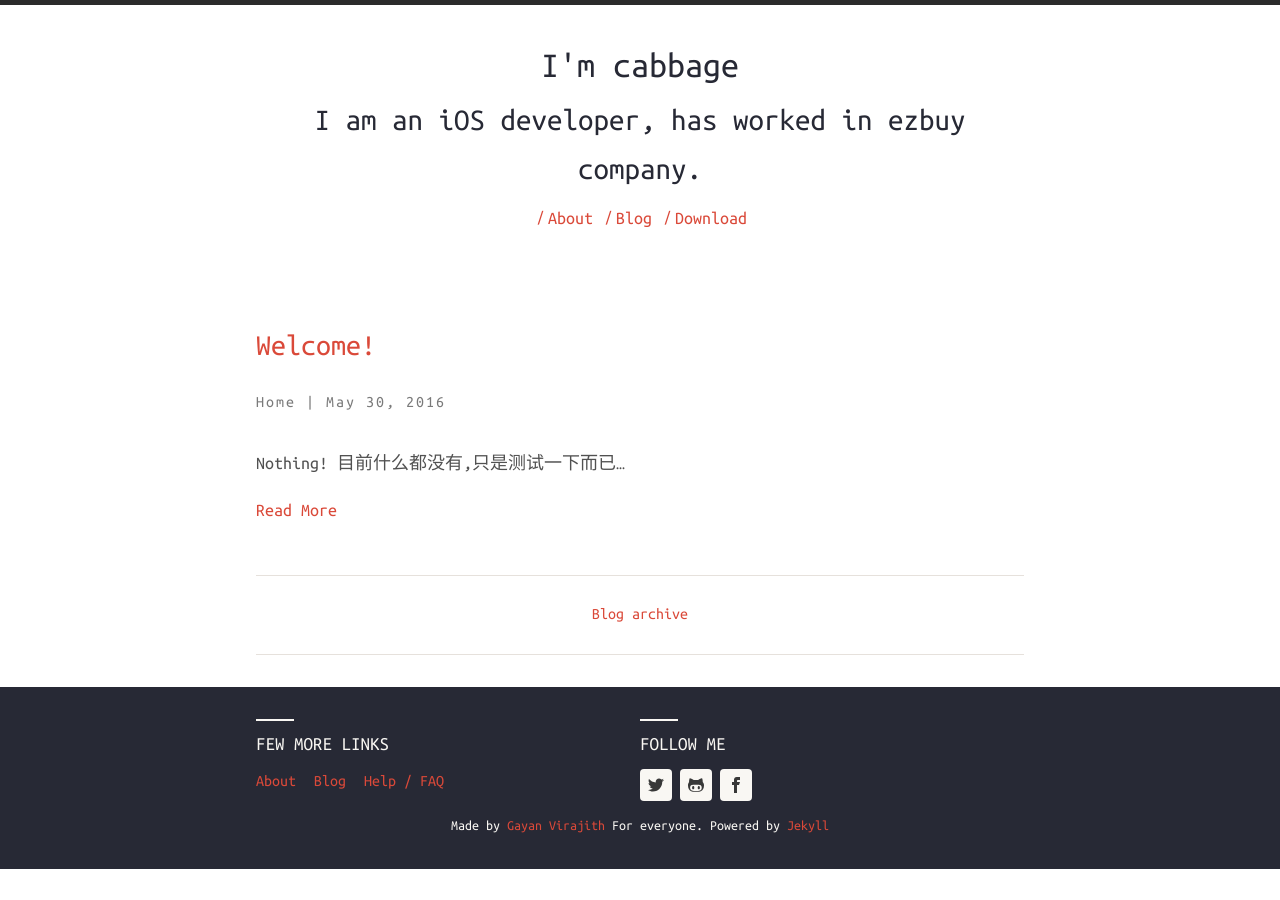
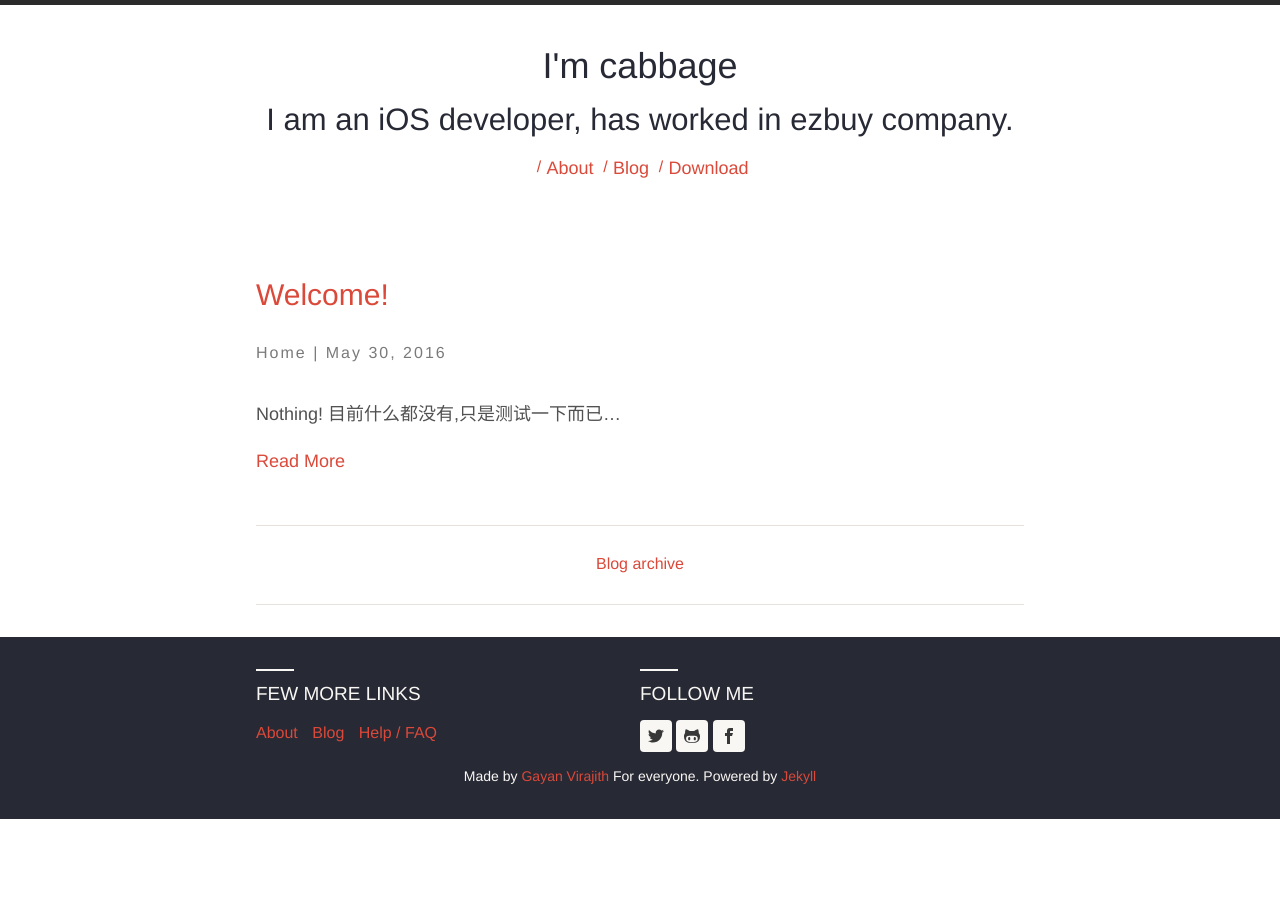
Before and after one commit to KirbyInGitHub/cabbageblog, a Jekyll site: the page built from index.html, in a window 1280 px wide. Built offline with Jekyll 4.4.1, drawn with Linux system fonts in a browser that asks for light colours; nearby versions of some CDN libraries; some web fonts are replaced.

Commit message:
no message

```diff
--- a/_layouts/default.html
+++ b/_layouts/default.html
@@ -49,7 +49,7 @@
           /* To avoid render blocking css */
           var cb = function() {
             var l = document.createElement('link'); l.rel = 'stylesheet';
-            l.href = 'http://fonts.googleapis.com/css?family=Ubuntu+Mono&subset=latin';
+            l.href = 'http://fonts.useso.com/css?family=Ubuntu+Mono&subset=latin';
             var h = document.getElementsByTagName('head')[0]; h.parentNode.insertBefore(l, h);
           };
           var raf = requestAnimationFrame || mozRequestAnimationFrame ||
@@ -58,7 +58,7 @@
           else window.addEventListener('load', cb);
         </script>
         <!-- jQuery -->
-        <script src="//ajax.googleapis.com/ajax/libs/jquery/1.11.1/jquery.min.js"></script>
+        <script src="//ajax.useso.com/ajax/libs/jquery/1.11.1/jquery.min.js"></script>
         <!-- When no internet load JQuery from local -->
         <script>window.jQuery || document.write('<script src="{{ site.baseurl }}/assets/js/jquery.min.js"><\/script>')</script>
         <!-- Site js -->
```
